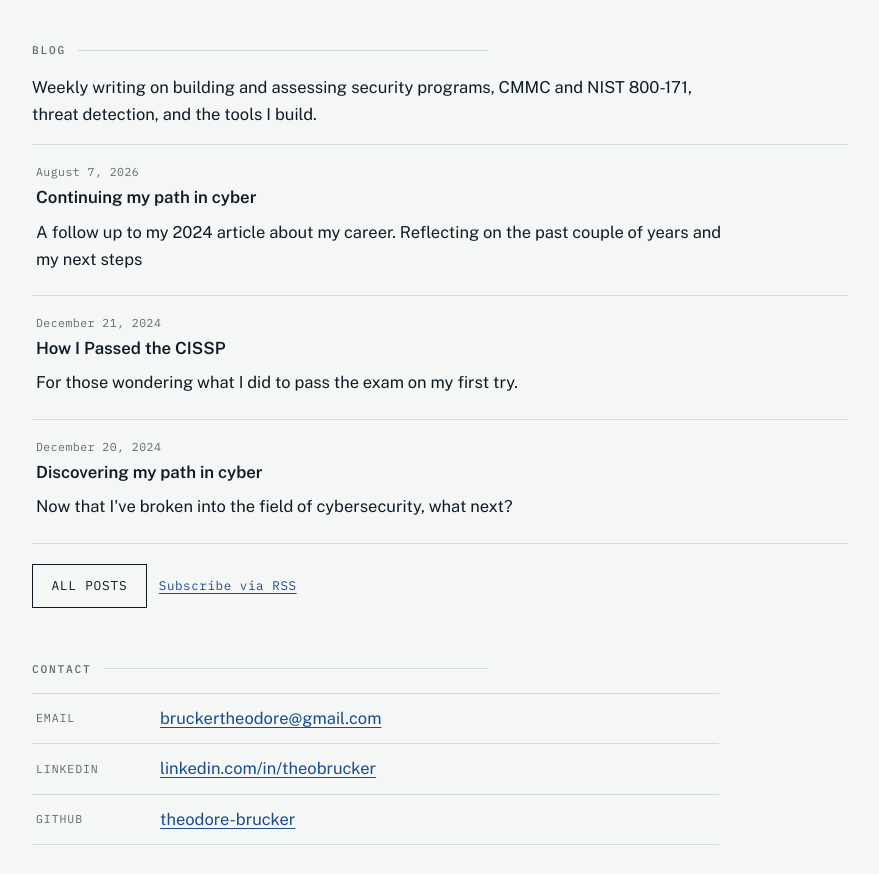
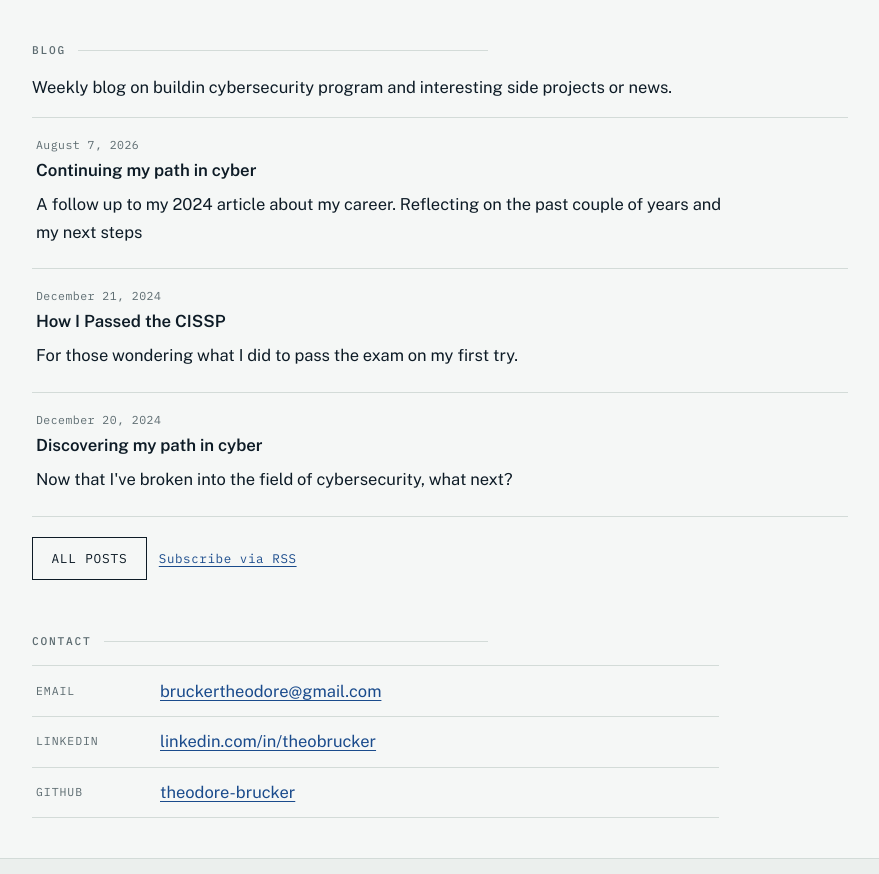
Before and after one commit to theodore-brucker/cybersecurity-portfolio, an Eleventy site: page site/index.njk in a window 1280 px wide. Shown: the part 2536-3410 px from the top of the page, without its empty margins (200-1079 px from the left). Built offline with nearby package versions, Linux system fonts and the light colour scheme; Eleventy itself is replaced by a stand-in of ours; files that its build step writes are made by us from their sources.

Commit message:
Update blog description for clarity and focus

```diff
--- a/site/index.njk
+++ b/site/index.njk
@@ -201,7 +201,7 @@ description: "Theo Brucker: CISSP-certified cybersecurity professional who build
 
 <section id="blog">
     <p class="eyebrow">Blog</p>
-    <p>Weekly writing on building and assessing security programs, CMMC and NIST 800-171, threat detection, and the tools I build.</p>
+    <p>Weekly blog on buildin cybersecurity program and interesting side projects or news.</p>
     <ul class="post-list">
     {% for post in collections.posts | slice5 %}
         <li>
```
